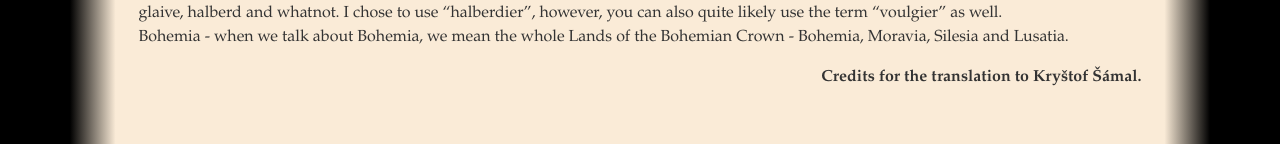
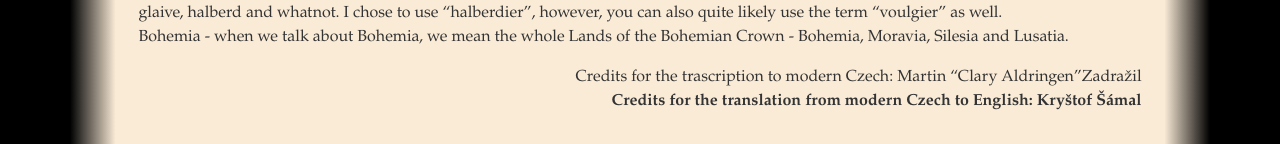
Before and after one commit to claryaldringen/tyrovsti.cz, a Next.js app: page /military-order-of-vaclav-vlcek-of-cenov in a window 1280 px wide. Shown: the part 652-796 px from the top of the page. Built offline with nearby package versions, Linux system fonts and the light colour scheme.

Commit message:
Translator's credits

```diff
--- a/pages/military-order-of-vaclav-vlcek-of-cenov.js
+++ b/pages/military-order-of-vaclav-vlcek-of-cenov.js
@@ -79,7 +79,13 @@ const Page = () => {
                   of the Bohemian Crown - Bohemia, Moravia, Silesia and Lusatia.
                 </p>
                 <p className="text-right">
-                  <b>Credits for the translation to Kryštof Šámal.</b>
+                  Credits for the trascription to modern Czech: Martin
+                  &ldquo;Clary Aldringen&rdquo;Zadražil
+                  <br />
+                  <b>
+                    Credits for the translation from modern Czech to English:
+                    Kryštof Šámal
+                  </b>
                 </p>
                 <p>&nbsp;</p>
               </Col>
```
